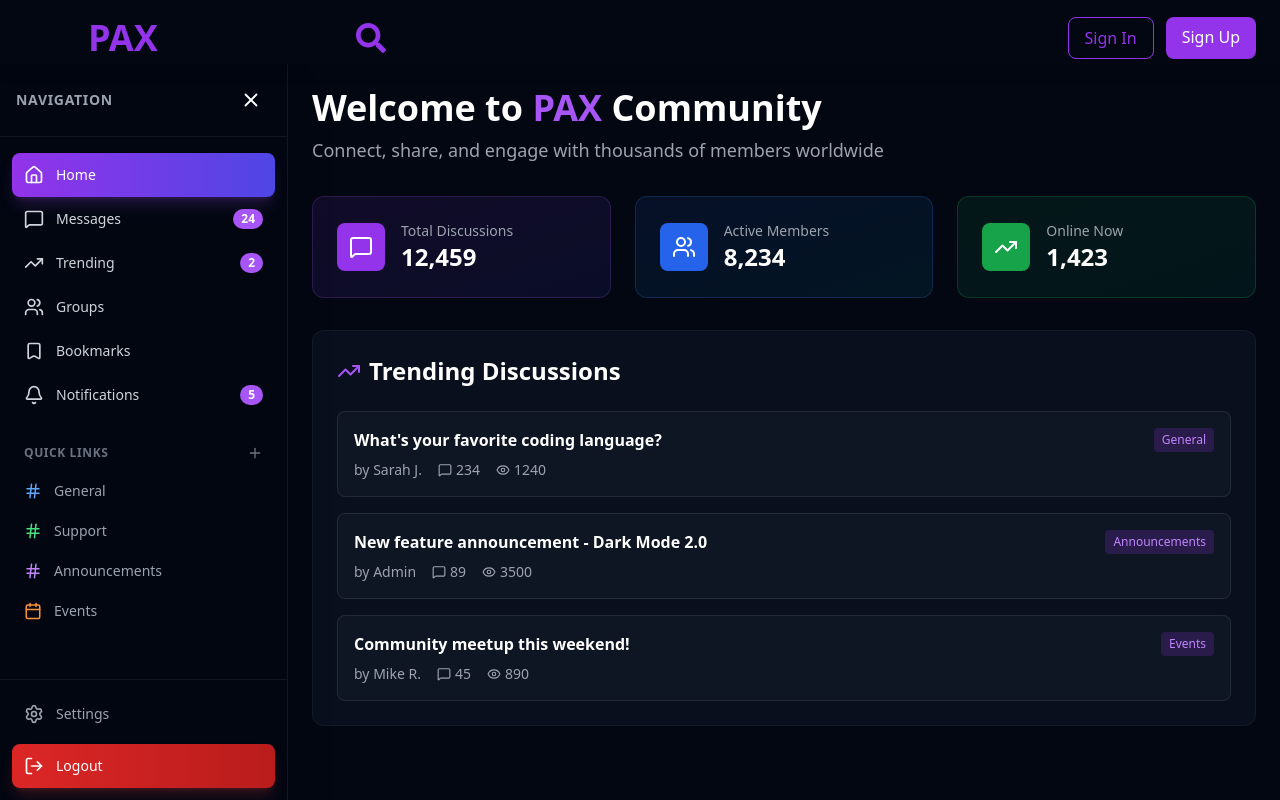
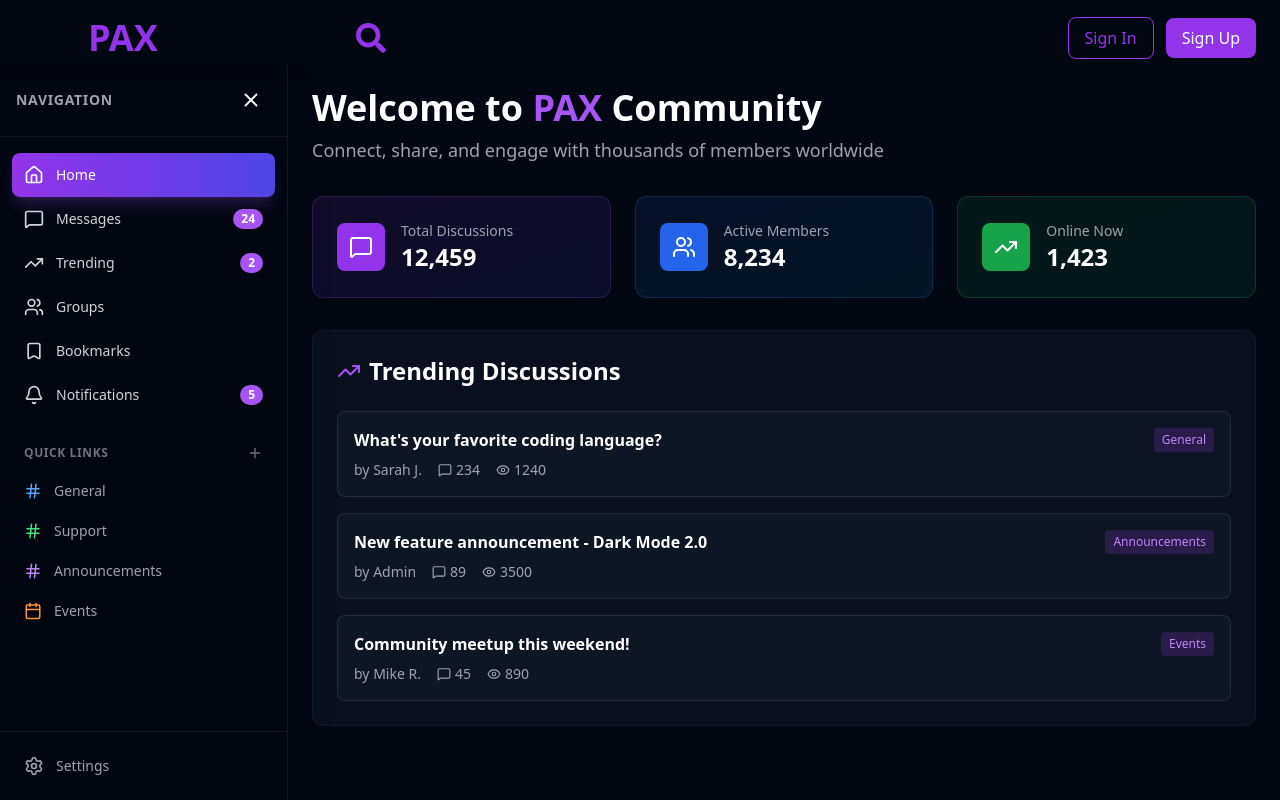
Before and after one commit to Jambbo/PAX, a React (Vite) app in the folder frontend/paxfrontend/: page / in a window 1280 px wide. Built offline with nearby package versions, Linux system fonts and the light colour scheme.

Commit message:
Fixed bug. Added auth logic to sidebar and header

```diff
--- a/frontend/paxfrontend/src/App.tsx
+++ b/frontend/paxfrontend/src/App.tsx
@@ -1,11 +1,20 @@
-
 import { Outlet } from 'react-router-dom';
-import React, { useState } from 'react';
+import React, { useState, useEffect } from 'react';
 import { Header } from "./widgets/header";
 import { Sidebar } from "./widgets/sidebar";
 
 const App: React.FC = () => {
     const [isSidebarOpen, setIsSidebarOpen] = useState(true);
+    const [isAuthenticated, setIsAuthenticated] = useState(false);
+
+    useEffect(() => {
+        const token = localStorage.getItem('token') || localStorage.getItem('accessToken');
+        if (token) {
+            setIsAuthenticated(true);
+        } else {
+            setIsAuthenticated(false);
+        }
+    }, []);
 
     const toggleSidebar = () => {
         setIsSidebarOpen(!isSidebarOpen);
@@ -13,10 +22,15 @@ const App: React.FC = () => {
 
     return (
         <div className="min-h-screen bg-gray-950">
-            <Header />
-            <Sidebar isOpen={isSidebarOpen} toggleMenu={toggleSidebar} />
+            {}
+            <Header isAuthenticated={isAuthenticated} />
 
-            {/* Main Content Area */}
+            <Sidebar
+                isOpen={isSidebarOpen}
+                toggleMenu={toggleSidebar}
+                isAuthenticated={isAuthenticated}
+            />
+
             <main
                 className={`transition-all duration-300 pt-16 ${
                     isSidebarOpen ? 'ml-72' : 'ml-20'
--- a/frontend/paxfrontend/src/widgets/header/ui/header.tsx
+++ b/frontend/paxfrontend/src/widgets/header/ui/header.tsx
@@ -1,10 +1,17 @@
 import React from "react";
 import { Link } from "react-router-dom";
-import {Search} from "./search";
+import { Search } from "./search";
+import { User } from "lucide-react";
 
-export const Header: React.FC = () => {
+
+interface HeaderProps {
+    isAuthenticated: boolean;
+}
+
+
+export const Header: React.FC<HeaderProps> = ({ isAuthenticated }) => {
     return (
-        <header className="fixed z-50 top-0  w-full h-16 bg-gray-950 text-white shadow-lg">
+        <header className="fixed z-50 top-0 w-full h-16 bg-gray-950 text-white shadow-lg">
             <div className="px-6 py-4 flex items-center justify-between">
                 {/* Logo / Brand */}
                 <Link
@@ -14,18 +21,20 @@ export const Header: React.FC = () => {
                     PAX
                 </Link>
 
-
                 <div className="md:block hidden flex-1 ml-48 mr-auto items-center">
                     <Search/>
                 </div>
 
                 {/* Navigation */}
                 <nav className="hidden md:flex space-x-6">
-
                 </nav>
 
-                {/* Auth buttons */}
-                <div className="hidden md:flex space-x-3">
+                {/* Auth buttons / User Profile */}
+                <div className="hidden md:flex space-x-3 items-center">
+
+                    {/* если не залогинин то не показывает*/}
+                    {!isAuthenticated && (
+                        <>
                             <Link
                                 to="/signin"
                                 className="px-4 py-2 border border-purple-600 text-purple-600 rounded-lg hover:bg-purple-50 transition"
@@ -38,6 +47,18 @@ export const Header: React.FC = () => {
                             >
                                 Sign Up
                             </Link>
+                        </>
+                    )}
+
+                    {/* если заполнино, то показывает настройки */}
+                    {isAuthenticated && (
+                        <Link to="/settings" className="flex items-center gap-2 px-3 py-2 rounded-lg hover:bg-gray-800 transition">
+                            <div className="w-8 h-8 bg-purple-600 rounded-full flex items-center justify-center text-white">
+                                <User size={20} />
+                            </div>
+                            <span className="text-sm font-medium">My Profile</span>
+                        </Link>
+                    )}
                 </div>
 
                 {/* Mobile menu icon */}
--- a/frontend/paxfrontend/src/widgets/sidebar/ui/sidebar.tsx
+++ b/frontend/paxfrontend/src/widgets/sidebar/ui/sidebar.tsx
@@ -19,9 +19,11 @@ import {Link} from "react-router-dom";
 interface SidebarProps {
     isOpen: boolean;
     toggleMenu: () => void;
+    isAuthenticated: boolean; //  Глеб я не нашел твой метод на проверку
 }
 
-export const Sidebar: React.FC<SidebarProps> = ({isOpen, toggleMenu}) => {
+//
+export const Sidebar: React.FC<SidebarProps> = ({isOpen, toggleMenu, isAuthenticated}) => {
     const [activeItem, setActiveItem] = useState("home");
 
     const menuItems = [
@@ -45,7 +47,7 @@ export const Sidebar: React.FC<SidebarProps> = ({isOpen, toggleMenu}) => {
             className={`bg-gray-950/95 backdrop-blur-xl border-r border-gray-800/50 text-white fixed top-16 left-0 h-[calc(100vh-4rem)] transition-all duration-300 flex flex-col shadow-2xl z-40
         ${isOpen ? "w-72" : "w-20"}`}
         >
-            {/* Toggle Button */}
+            {/* тут тогл робим */}
             <div className="flex items-center justify-between p-4 border-b border-gray-800/50">
                 {isOpen && (
                     <span className="font-semibold text-sm text-gray-400 uppercase tracking-wider">
@@ -64,9 +66,8 @@ export const Sidebar: React.FC<SidebarProps> = ({isOpen, toggleMenu}) => {
             <nav
                 className="flex-1 overflow-y-auto px-3 py-4 space-y-1 scrollbar-thin scrollbar-thumb-gray-800 scrollbar-track-transparent">
                 {menuItems.map((item) => (
-                    <Link to={`${item.id}`}>
+                    <Link to={`${item.id}`} key={item.id}>
                         <button
-                            key={item.id}
                             onClick={() => setActiveItem(item.id)}
                             className={`w-full flex items-center gap-3 px-3 py-3 rounded-lg transition-all duration-200 group relative
                 ${activeItem === item.id
@@ -139,11 +140,15 @@ export const Sidebar: React.FC<SidebarProps> = ({isOpen, toggleMenu}) => {
                         {isOpen && <span className="text-sm font-medium">Settings</span>}
                     </button>
                 </Link>
-                <button
-                    className="w-full flex items-center gap-3 px-3 py-3 rounded-lg bg-gradient-to-r from-red-600 to-red-700 hover:from-red-700 hover:to-red-800 text-white transition-all duration-200 shadow-lg shadow-red-500/20">
-                    <LogOut size={20} className="flex-shrink-0"/>
-                    {isOpen && <span className="text-sm font-medium">Logout</span>}
-                </button>
+
+                {/*  ну и когда мы залогинены, то должна появится кнопка*/}
+                {isAuthenticated && (
+                    <button
+                        className="w-full flex items-center gap-3 px-3 py-3 rounded-lg bg-gradient-to-r from-red-600 to-red-700 hover:from-red-700 hover:to-red-800 text-white transition-all duration-200 shadow-lg shadow-red-500/20">
+                        <LogOut size={20} className="flex-shrink-0"/>
+                        {isOpen && <span className="text-sm font-medium">Logout</span>}
+                    </button>
+                )}
             </div>
         </div>
     );
```
Also changed, not shown: 1 other file (tests, documents, lock files or other folders). Lines whose indentation alone changed are shown as unchanged.
